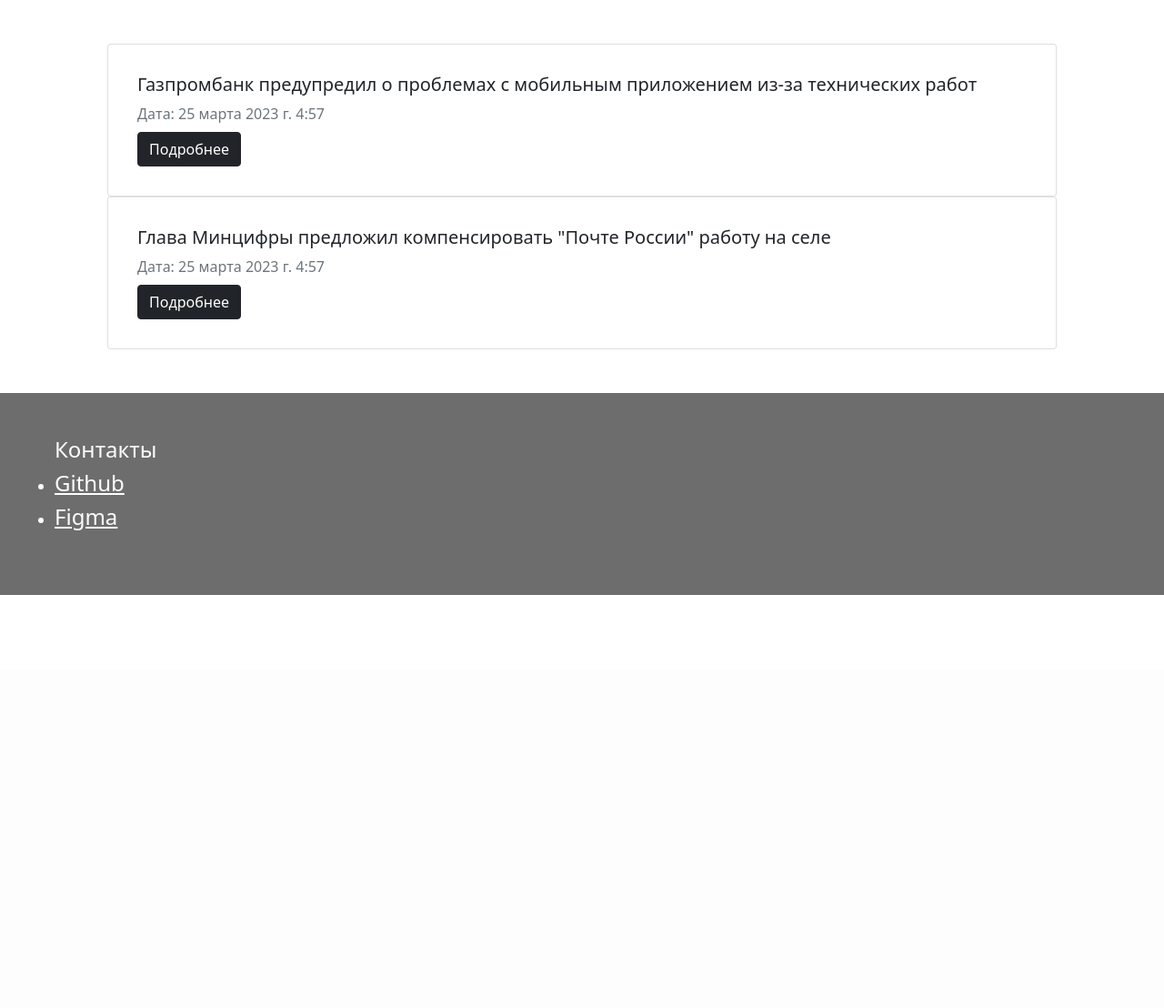
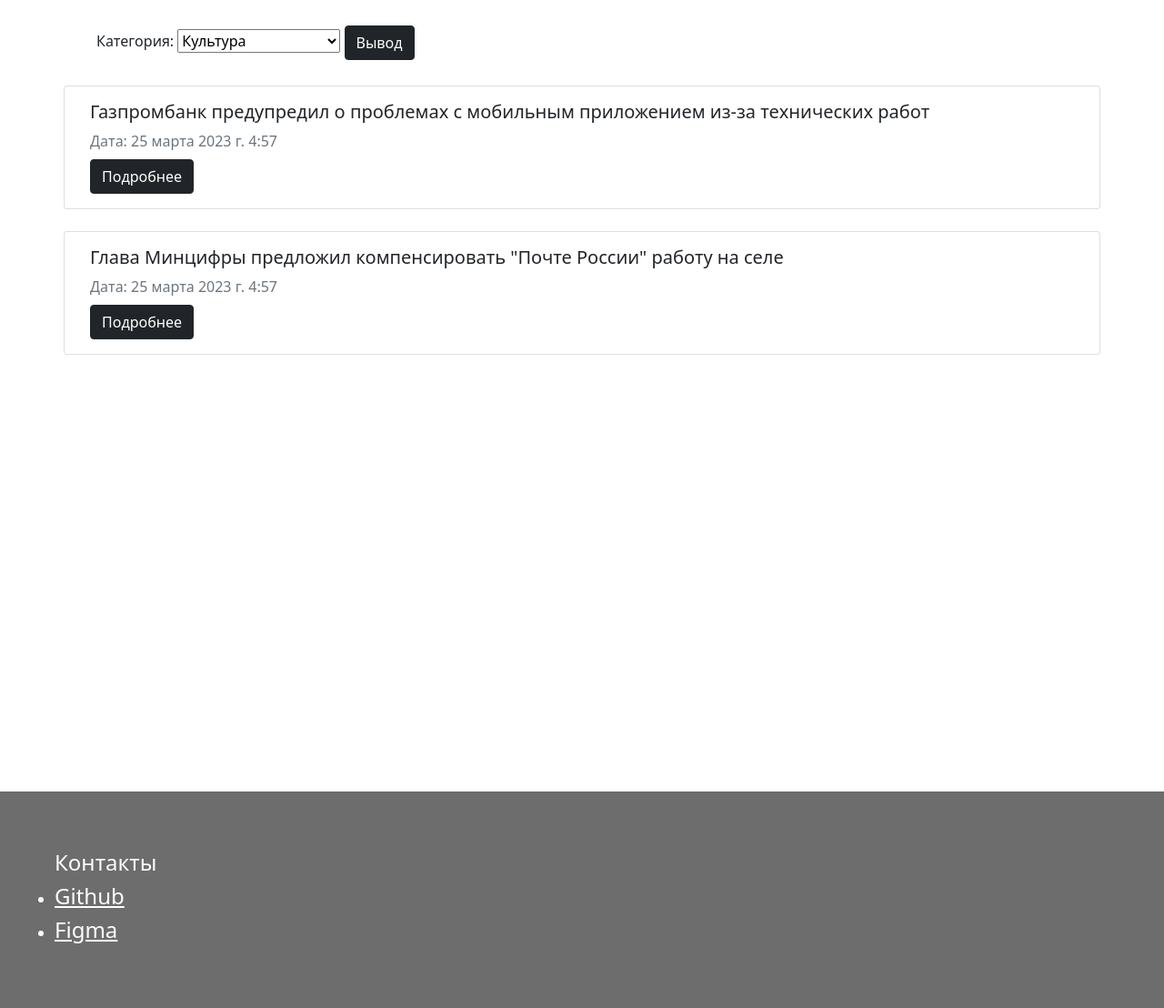
Before and after one commit to Viktor-8bit/NewsSite, a Django app: page /post/category/?&cid=2 in a window 1280 px wide. Shown: the part 64-1172 px from the top of the page at 91% size. Before the commit the page ends 718 px from the top, so only its background shows below. Run offline with Django 4.2, Linux system fonts and the light colour scheme; data comes from the database, SQL or seed files in the repository; style sheets or scripts are compiled from the project's sources; some libraries are stand-ins or nearby versions.

Commit message:
ver 0.0.22
осталось добавить куки и кэш

```diff
--- a/Main/_NewsSite/views.py
+++ b/Main/_NewsSite/views.py
@@ -167,7 +167,7 @@ def post_by_category(request): # 127.0.0.1:8000/post/category/
     try:
         id = int(request.GET['cid']) # в базе есть 9 и 3
         posts = Posts.objects.filter(CategoryID=PostCategory.objects.get(id=id))
-        return render(request, 'get_post_by_category.html', {'posts' : posts})
+        return render(request, 'get_post_by_category.html', {'posts' : posts, 'post_category' : posts[0].CategoryID.category, 'categorys' : PostCategory.objects.all() })
 
     except Exception as ex:
         print(ex.args[0])
--- a/Main/templates/buttom.html
+++ b/Main/templates/buttom.html
@@ -12,9 +12,9 @@
 <link href="{% sass_src 'css/theme.scss' %}" rel="stylesheet" type="text/css"/>
 
 
-<div class="container-fluid sticky-sm-bottom ">
-    <div class="row p-5 sticky-bottom mybottom">
-        <h4 class="mytext">Контакты</h4>
+<div class="container-fluid">
+    <div class="row p-5 mybottom">
+        <h4 class="mytext gy-3">Контакты</h4>
         <ul>
             <li><h4><a class="mytext" href='https://github.com/Viktor-8bit/NewsSite'>Github</a></h4></li>
             <li><h4><a class="mytext" href='https://www.figma.com/file/oEnGj0biVRmjLDiXHrySVJ/Untitled?node-id=1-34&t=hG9COjllPPMJROUc-0'>Figma</a></h4></li>
--- a/Main/templates/get_post_by_category.html
+++ b/Main/templates/get_post_by_category.html
@@ -6,22 +6,66 @@
 <html lang="en">
 <head>
     <meta charset="UTF-8">
+    <link href="https://cdn.jsdelivr.net/npm/bootstrap@5.0.2/dist/css/bootstrap.min.css" rel="stylesheet" integrity="sha384-EVSTQN3/azprG1Anm3QDgpJLIm9Nao0Yz1ztcQTwFspd3yD65VohhpuuCOmLASjC" crossorigin="anonymous">
+    <script src="https://cdn.jsdelivr.net/npm/bootstrap@5.3.0-alpha3/dist/js/bootstrap.bundle.min.js" integrity="sha384-ENjdO4Dr2bkBIFxQpeoTz1HIcje39Wm4jDKdf19U8gI4ddQ3GYNS7NTKfAdVQSZe" crossorigin="anonymous"></script>
 
     {% include 'header.html' %}
 </head>
 <body>
+    <script>
+        function category() {
+            id = document.getElementById("inlineFormCustomSelect").value;
+            //alert(id)
+            location.assign("http://127.0.0.1:8000/post/category/?&cid=" + id);
+        }
+    </script>
+
+    <div class="container gy-5">
+        <!-- <form> -->
+            <div class="form-row align-items-center gy-5 p-4">
+                <div class="col-auto my-1">
+                    <label class="mr-sm-2" for="inlineFormCustomSelect">Категория: </label>
+                    <select class="custom-select mr-sm-2" id="inlineFormCustomSelect">
+                        {% for c in categorys %}
+                            {% if c.category != post_category %}
+                                <option value="{{c.id}}">{{c.category}}</option>
+
+                            {% else %}
+                                <option selected value="{{c.id}}">{{post_category}}</option>
+                            {% endif %}
+
+                        {% endfor  %}
+                    </select>
+                    <button onclick="category()" class="btn btn-dark">Вывод</button>
+                </div>
+            </div>
+        <!-- </form> -->
+    </div>
 
 
+<!--
+Интернет
+Культура
+Наука и технологии
+Общество
+Политика
+Происшествия
+Право
+Спорт
+Экономика
+Праздики
+-->
 
-    <div class="container p-5">
+    <div class="container" style="height: 50rem;">
 
+        <div class="row gy-4">
             {% for p in posts %}
-                <div class="card p-3 gy-5">
+                <div class="card">
 
                     <!-- <div class="card-header">
                         <p>{{p.Title}}</p>
                     </div> -->
-                    <div class="card-body gy-3 p-3">
+                    <div class="card-body gy-3">
                         <h5 class="card-title">{{p.Title}}</h5>
                         <!-- <p class="card-text">Категория: {{p.CategoryID.category}}</p> -->
                         <p class="card-text mb-2 text-muted">Дата: {{p.Datee}}</p>
@@ -31,13 +75,12 @@
                     </a>
                 </div>
             {% endfor  %}
-
+        </div>
     </div>
-
-
 
 
     {% include 'buttom.html' %}
 
 </body>
+
 </html>
--- a/Main/templates/post_by_id.html
+++ b/Main/templates/post_by_id.html
@@ -25,7 +25,7 @@
 
 
         <div class="row justify-content-md-center p-5">
-            <div class="card" style="width: 50rem;">
+            <div class="card" style="width: 30rem;">
                 <div class="card-body">
                 <h5 class="card-title">{{post.Title}}</h5>
                 <h6 class="card-subtitle mb-2 text-muted">{{post.Datee}}</h6>
```
Also changed, not shown: 1 other file.
